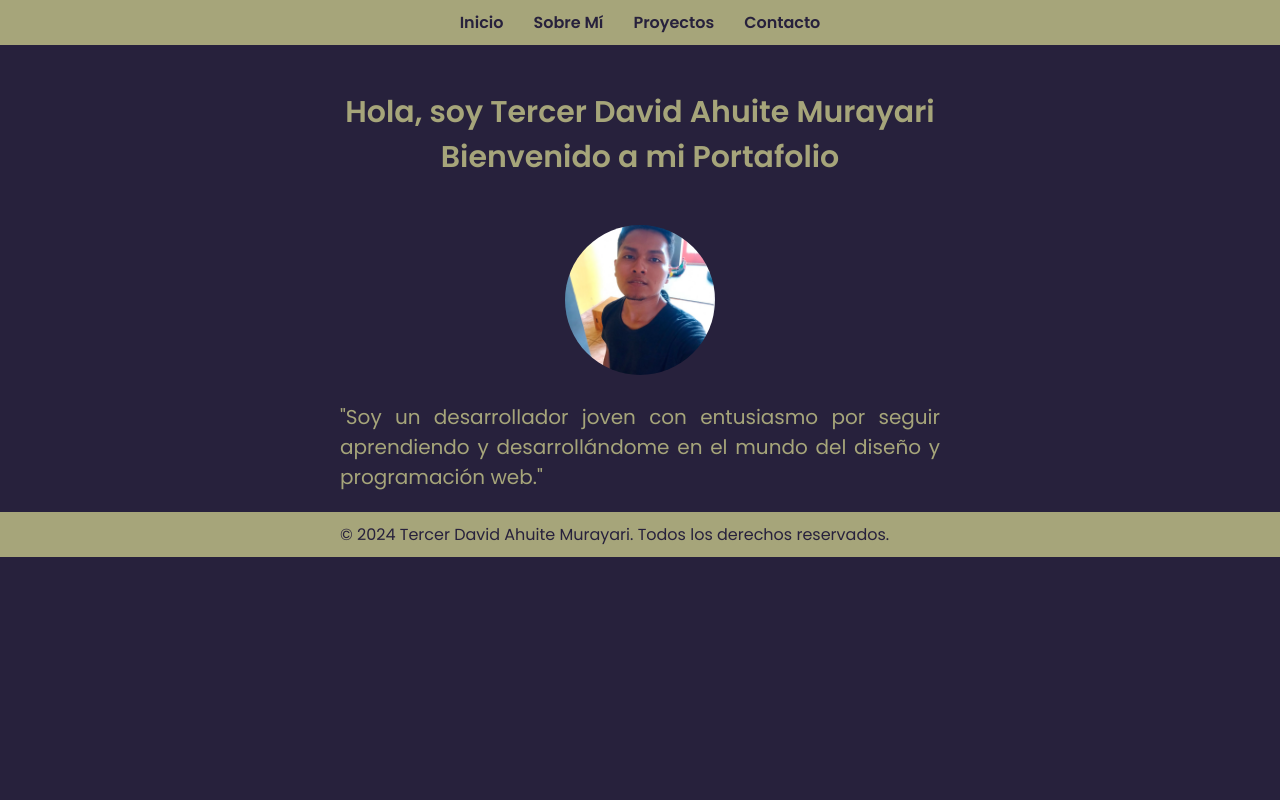
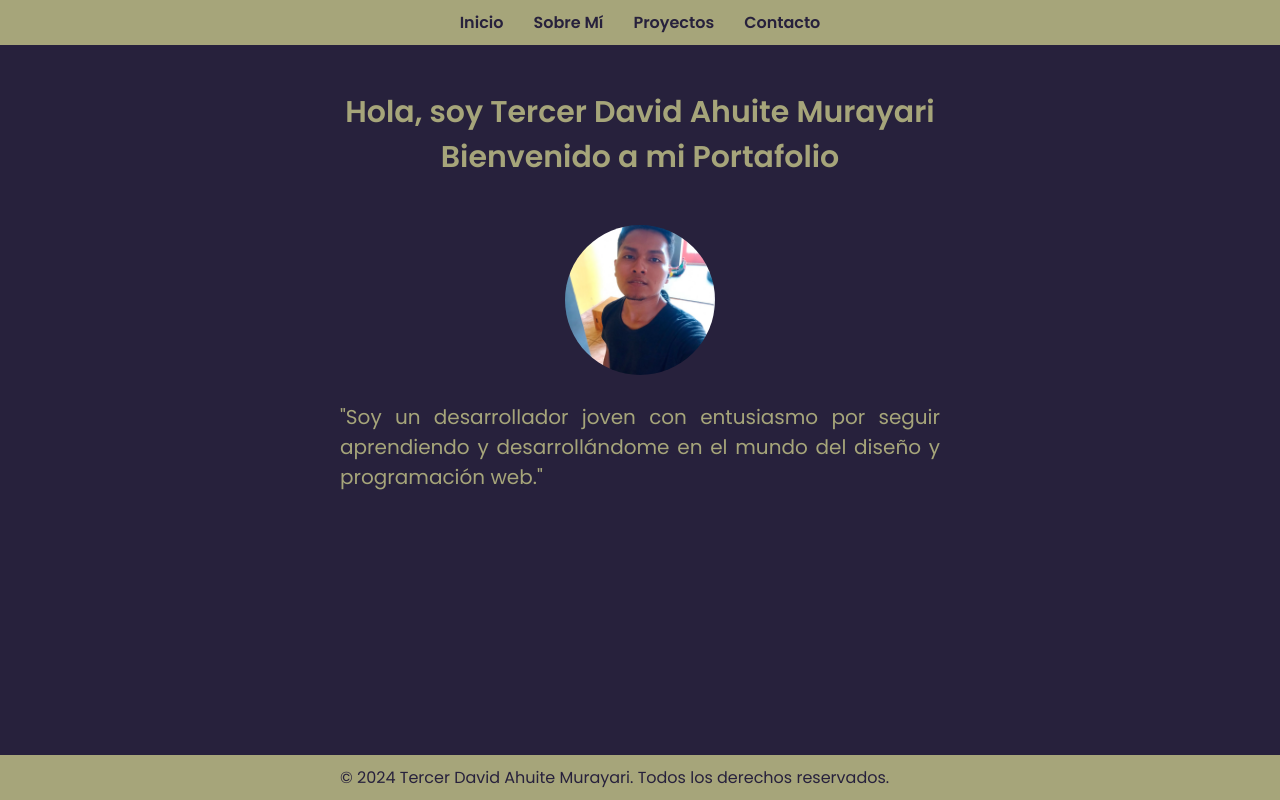
Before and after one commit to dogpool22/Portafolio, a PHP site: page / in a window 1280 px wide. Run offline with PHP 8.4, Linux system fonts and the light colour scheme.

Commit message:
footer siempre abajo

```diff
--- a/index.html
+++ b/index.html
@@ -18,12 +18,14 @@
         </nav>
     </header>
 
+    <main>
         <section id="inicio">
             <h1>Hola, soy Tercer David Ahuite Murayari <br>Bienvenido a mi Portafolio</br></h1>
             <h1></h1>
             <img src="imágenes/tu-imagen-de-perfil.jpg" alt="Imagen de perfil" class="perfil">
             <p>"Soy un desarrollador joven con entusiasmo por seguir aprendiendo y desarrollándome en el mundo del diseño y programación web."</p>
         </section>
+    </main>
 
     <footer>
         <p>&copy; 2024 Tercer David Ahuite Murayari. Todos los derechos reservados.</p>
--- a/styles.css
+++ b/styles.css
@@ -101,3 +101,29 @@ p {
         width: 100%; /* Cambiar el ancho del contenedor al 100% */
     }
 }
+
+/* Estilos para mantener el footer en la parte inferior de la página */
+html, body {
+    height: 100%;
+    margin: 0;
+    padding: 0;
+}
+
+body {
+    display: flex;
+    flex-direction: column;
+}
+
+main {
+    flex: 1;
+}
+
+footer {
+    background-color: #A6A57A; /* Color del fondo del footer */
+    padding: 10px 0;
+    text-align: center;
+    color: #27213C; /* Color del texto del footer */
+    position: relative;
+    bottom: 0;
+    width: 100%;
+}
```
Lines whose indentation alone changed are shown as unchanged.
